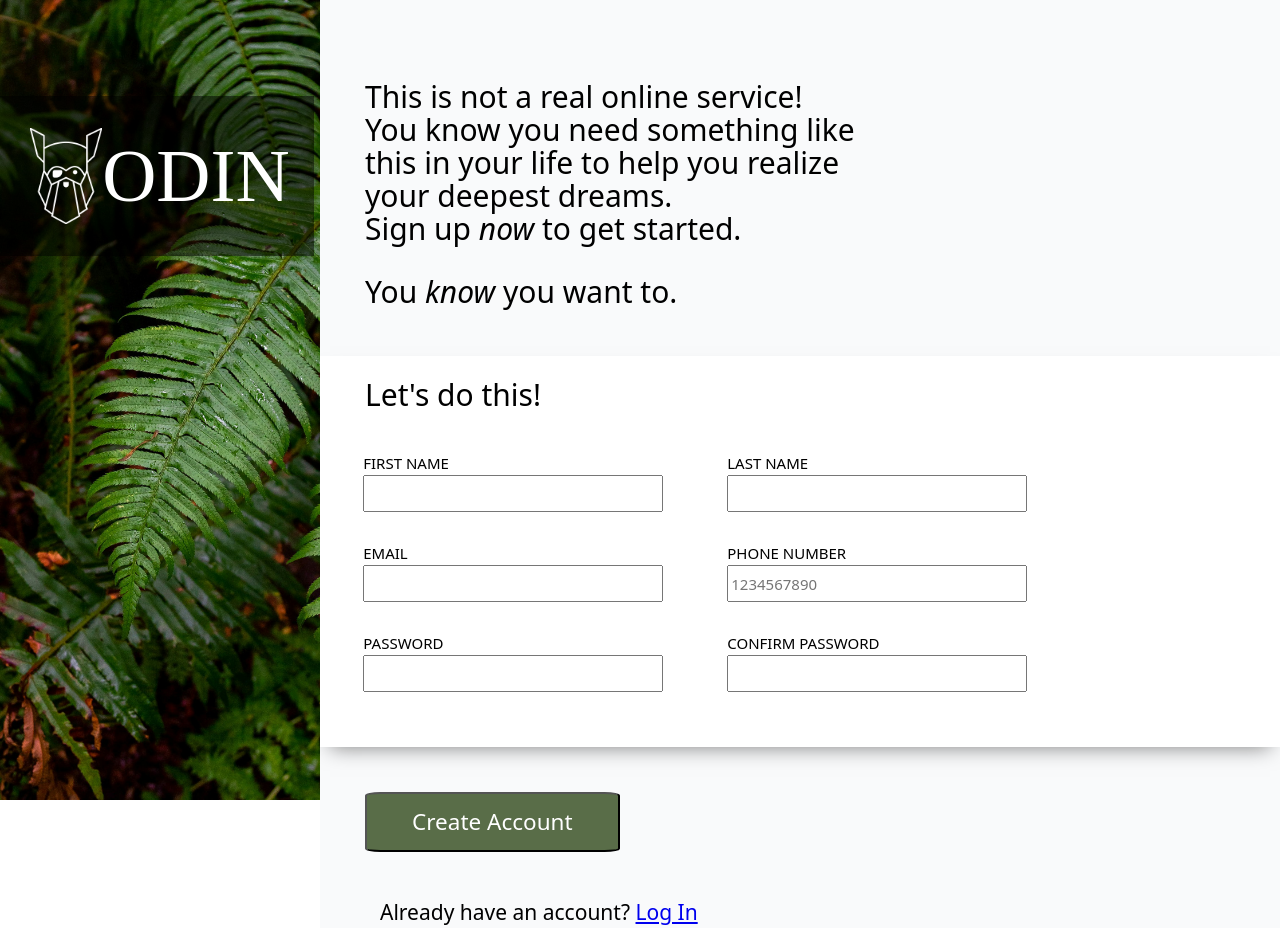
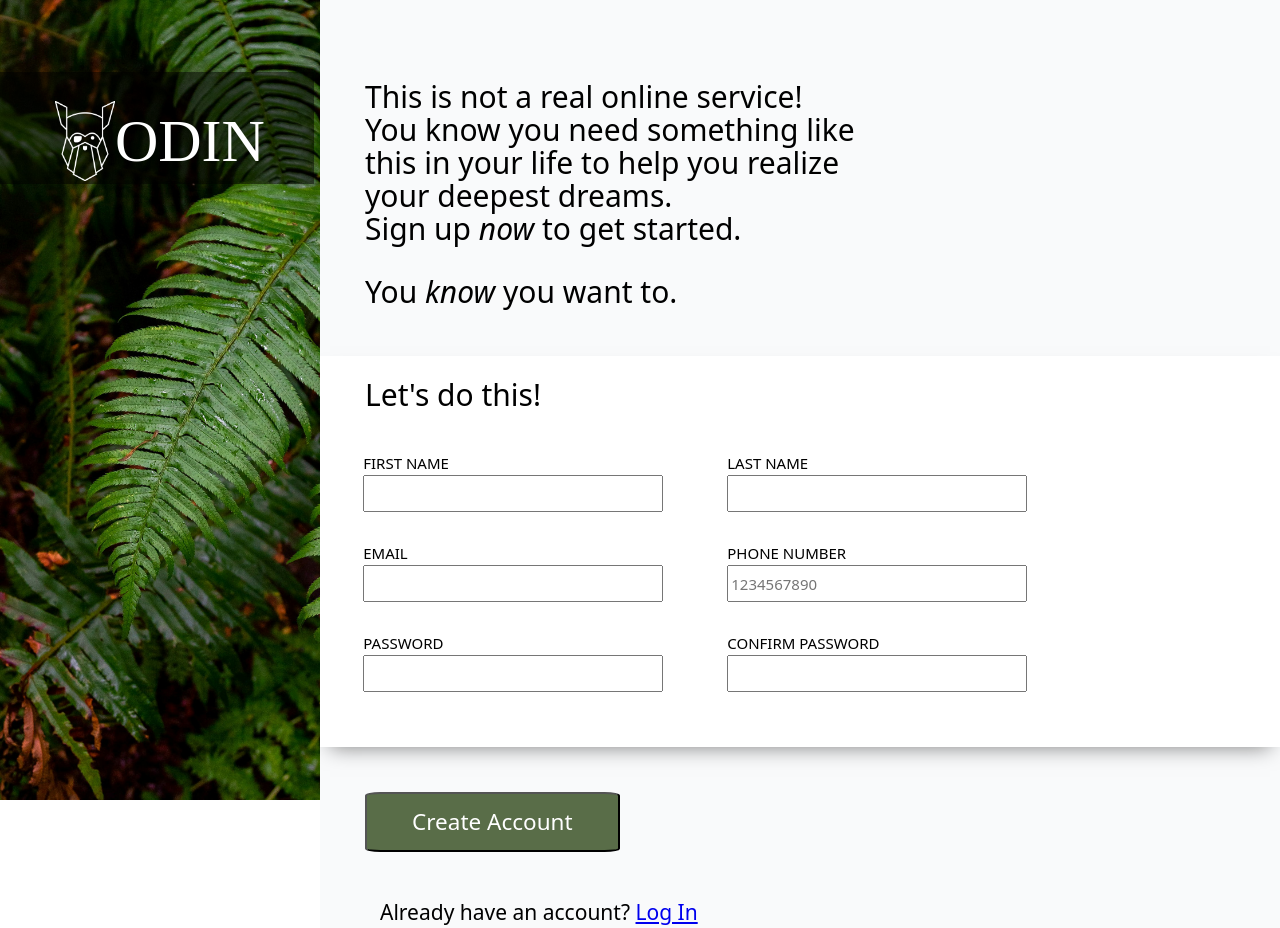
Before and after one commit to therealalexolthoff/odin-form, a plain HTML site: page index.html in a window 1280 px wide. Drawn offline with Linux system fonts and the light colour scheme.

Commit message:
Third time is a charm for fixing styling issues

```diff
--- a/style.css
+++ b/style.css
@@ -56,27 +56,27 @@ main {
   justify-content: center;
 }
 .logo-container {
-  margin-top: 15vh;
+  margin-top: 12vh;
   display: flex;
   justify-content: start;
   align-items: center;
 
 }
 .logo-container > img {
-  max-height: 12vh;
+  max-height: 10vh;
 }
 .logo-container > h2 {
-  font-size: 5rem;
+  font-size: 4rem;
   font-family: 'Norse Bold';
   color: white;
 }
 .logo-container::before {
   content: '';
   position: absolute;
-  top: 12vh;
+  top: 9vh;
   left: 0;
   width: 24.5vw;
-  height: 20vh;
+  height: 14vh;
   background-color: rgba(0, 0, 0, 0.5);
   z-index: 1;
 }
```
